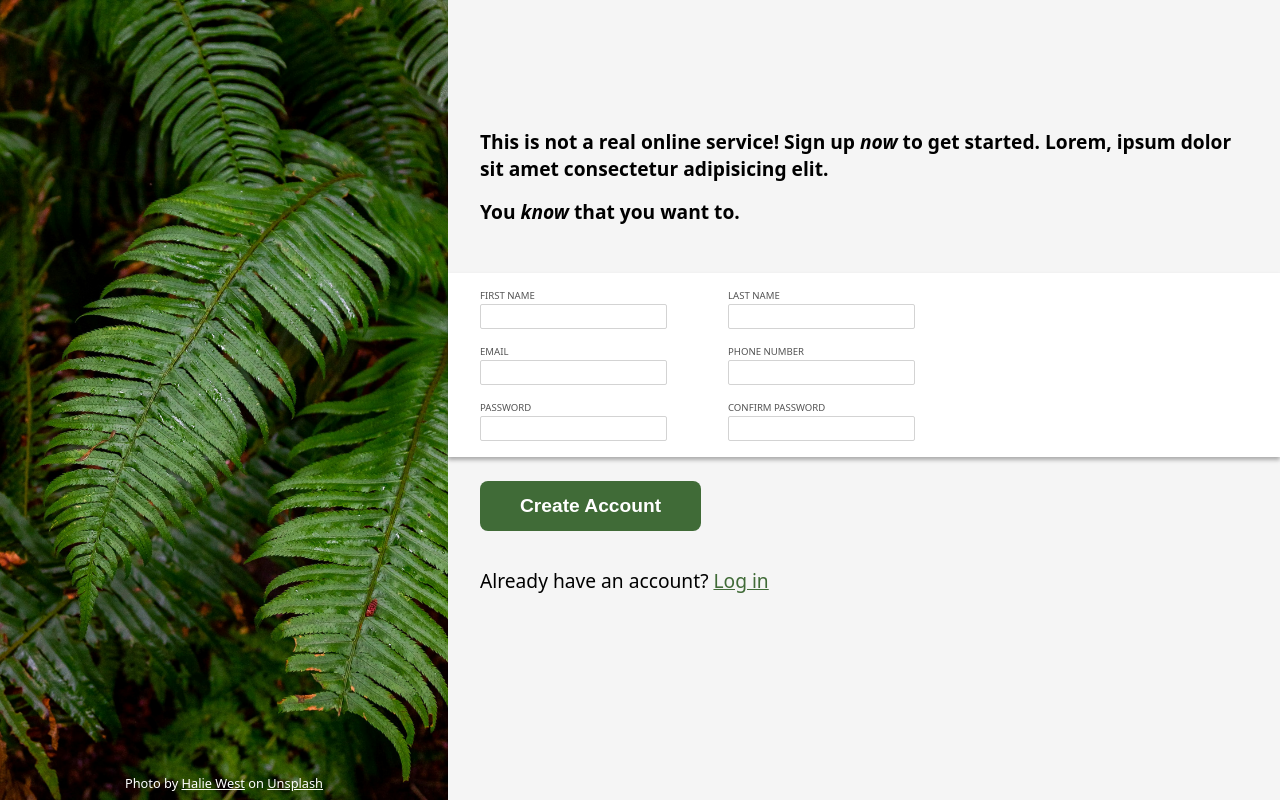
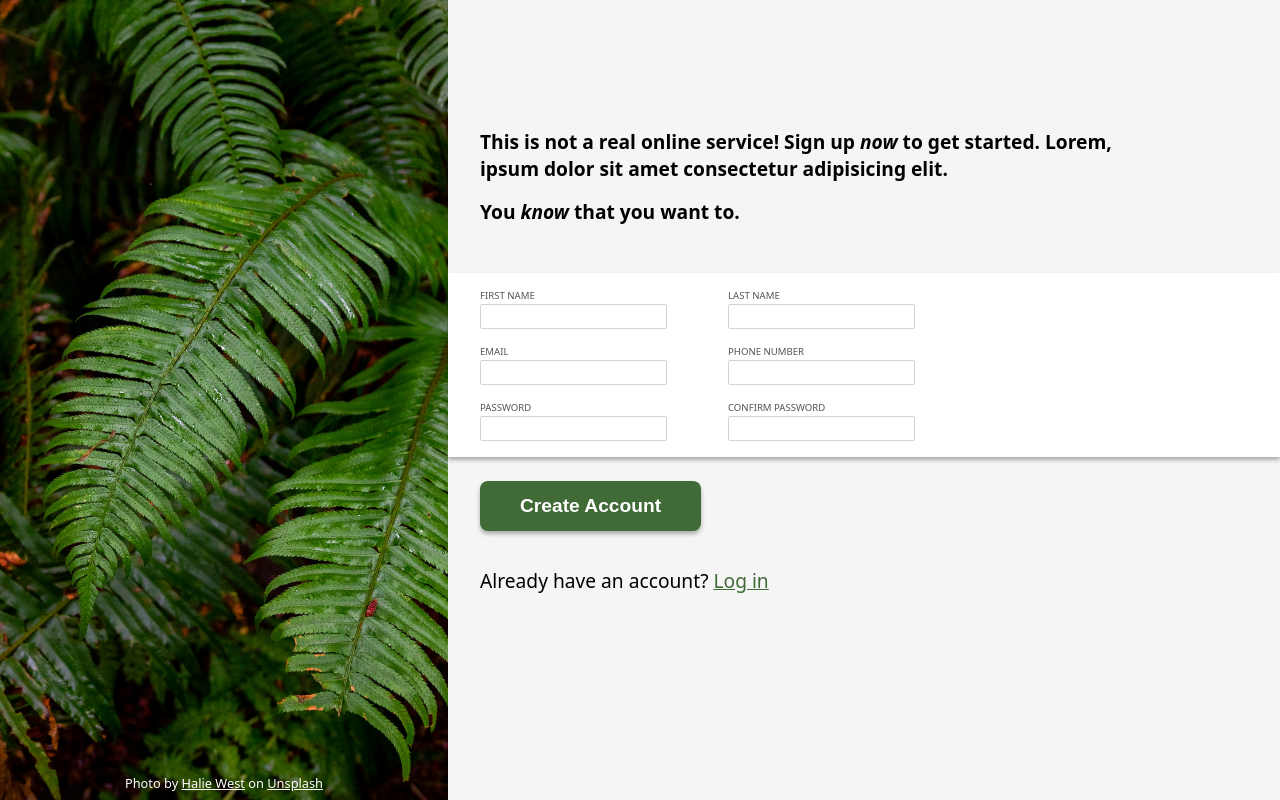
Before and after one commit to tcollm/odin-signup-form, a plain HTML site: page index.html in a window 1280 px wide. In both pictures the pointer is over the button "Create Account". Drawn offline with Linux system fonts and the light colour scheme.

Commit message:
Add button hover effect and description max width

```diff
--- a/style.css
+++ b/style.css
@@ -53,6 +53,7 @@ body {
     div {
         margin-top: 16px;
     }
+    max-width: 640px;
 }
 
 .form-container {
@@ -104,6 +105,11 @@ form input:focus {
     color: #fff;
 }
 
+.login button:hover {
+    box-shadow: 0 3px 4px rgba(0, 0, 0, 0.3);
+    cursor: pointer;
+}
+
 .login div{
     margin: 12px 32px;
     a {
```
